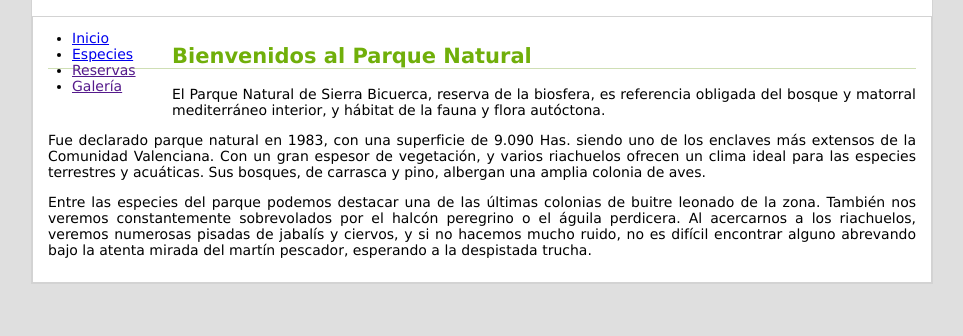
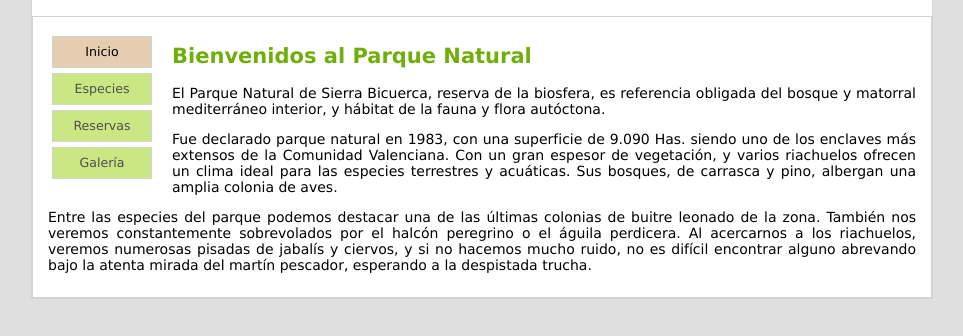
Before and after one commit to burnout131/c5-ta28, a plain HTML site: page parquenatural/index.html in a window 1280 px wide. Shown: the part 66-402 px from the top of the page, without its empty margins (158-1121 px from the left). Drawn offline with Linux system fonts and the light colour scheme.

Commit message:
ejercicio 9 parque natural

```diff
--- a/parquenatural/estilo.css
+++ b/parquenatural/estilo.css
@@ -15,7 +15,7 @@ body {
 h1 {
   text-align: center;
   color: #5f8f11;
-  letter-spacing: .2em;
+  letter-spacing: 0.2em;
 }
 
 h1 span {
@@ -24,7 +24,6 @@ h1 span {
 
 h2 {
   color: #70af0a;
-  border-bottom: #cfdfb5 1px solid;
 }
 
 h3 {
@@ -42,4 +41,39 @@ div.contenido {
 #menu {
   float: left;
   width: 100px;
+  margin: 20px;
+  padding: 0;
+  list-style-type: none;
 }
+
+#menu li {
+  border: #d3d3d3 1px solid;
+  background-color: #cbe783;
+  margin-bottom: 5px;
+  font-size: 90%;
+  text-align: center;
+  line-height: 30px;
+}
+
+#menu a {
+  display: block;
+  text-decoration: none;
+  color: #4f4f4f;
+}
+
+#menu li:hover {
+  border-color: #9f9f9f;
+  background-color: #f6ffdf;
+}
+
+#menu li:hover a {
+  color: #000;
+}
+
+#menu li.activa, #menu li.activa:hover {
+  border: #d3d3d3 1px solid;
+  background-color: #e5cdb2;
+}
+#menu li.activa a, #menu li.activa:hover a {
+  color: #000;
+}
--- a/parquenatural/index.html
+++ b/parquenatural/index.html
@@ -2,15 +2,16 @@
 <html lang="es">
   <head>
     <meta charset="UTF-8" />
-    <meta name="viewport" content="text/html" http-equiv="content-type" />
+    <meta http-equiv="X-UA-Compatible" />
+    <meta name="viewport" content="width=device-width, initial-scale=1.0" />
     <title>Parque Natural Sierra Bicuerca - Bienvenidos</title>
-    <link rel="stylesheet" href="./estilo.css" />
+    <link rel="stylesheet" href="./estilo.css" type="text/css" />
   </head>
   <body>
     <h1>Parque Natural <span>Sierra Bicuerca </span></h1>
 
     <ul id="menu">
-      <li><a href="index.html">Inicio</a></li>
+      <li class="activa"><a href="index.html">Inicio</a></li>
       <li><a href="especies.html">Especies</a></li>
       <li><a href="">Reservas</a></li>
       <li><a href="">Galería</a></li>
```
Also changed, not shown: parquenatural/especies.html (+2 -2 lines).
